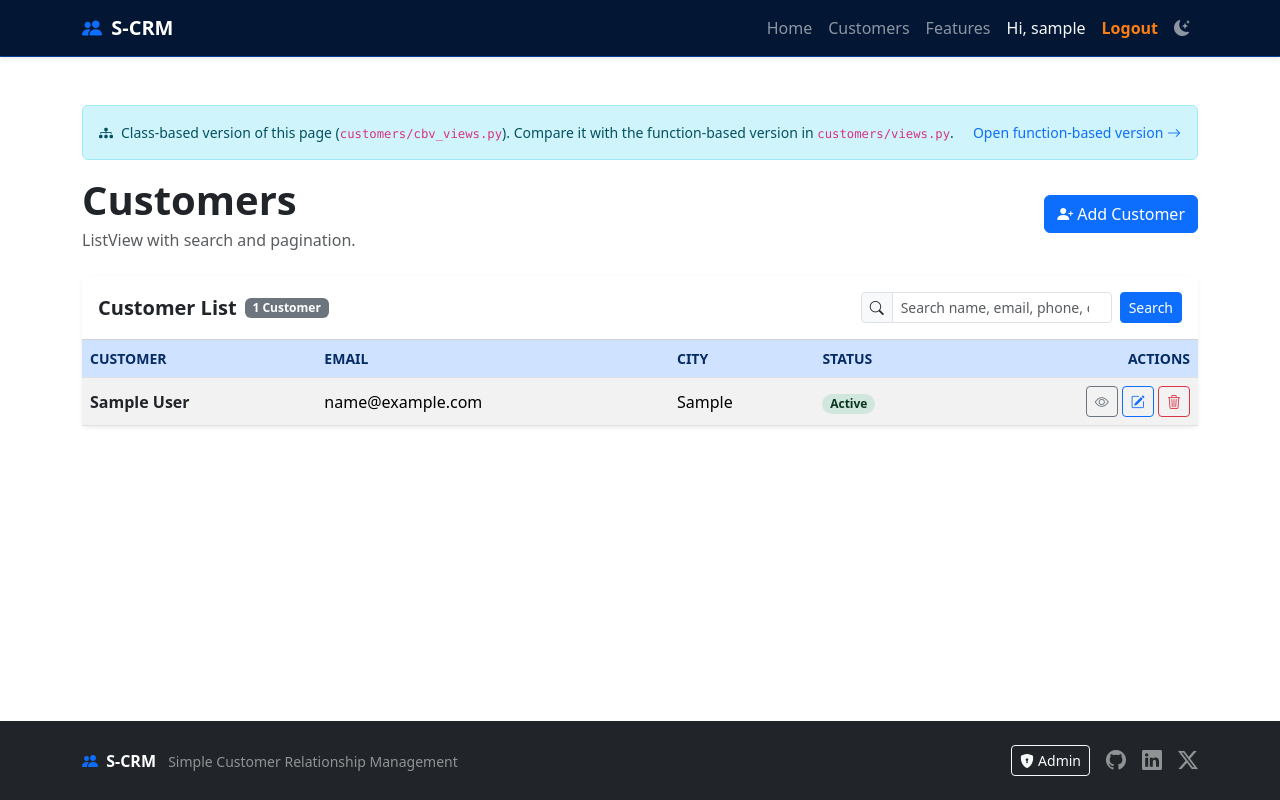
After one commit to sumanshekhar698/s_crm, a Django app: page /cbv/ in a window 1280 px wide. The commit adds this page. Run offline with Django 5.2, Linux system fonts and the light colour scheme; a user stored in the database is signed in; tables that the repository leaves empty hold one stand-in row (values such as "Sample post").

Commit message:
Add class-based versions of the customer pages under /cbv/
ListView, DetailView, CreateView, UpdateView and DeleteView sharing an OwnedRecordMixin, with a namespaced URLconf and banners linking to the function-based versions.

Co-authored-by: Cursor <cursoragent@cursor.com>

```diff
--- a/config/urls.py
+++ b/config/urls.py
@@ -23,5 +23,6 @@ urlpatterns = [
     path('admin/', admin.site.urls),
     path('api/', include(router.urls)),
     path('api-auth/', include('rest_framework.urls')),  # login/logout links on the browsable API
+    path('cbv/', include('customers.cbv_urls')),  # class-based version of the customer pages
     path('', include('customers.urls')),#s called URLconf modularization: each Django app owns its own URLs.
 ]
--- /dev/null
+++ b/customers/cbv_views.py
@@ -0,0 +1,79 @@
+"""
+Class-based versions of the customer pages in views.py.
+
+Compare each class with its function in views.py: Django's generic views already
+know how to list, show, create, update and delete a model, so we only write what's
+specific to this app (which records a user can see, who owns new records, and where
+to go afterwards).
+"""
+
+from django.contrib import messages
+from django.contrib.auth.mixins import LoginRequiredMixin
+from django.contrib.messages.views import SuccessMessageMixin
+from django.urls import reverse, reverse_lazy
+from django.views.generic import CreateView, DeleteView, DetailView, ListView, UpdateView
+
+from .forms import AddRecordForm
+from .models import Record
+from .views import PER_PAGE, search_records, visible_records
+
+
+class OwnedRecordMixin(LoginRequiredMixin):
+    """Shared by every view below: login required, and only the user's own customers."""
+    model = Record
+
+    def get_queryset(self):
+        return visible_records(self.request.user)
+
+
+class RecordListView(OwnedRecordMixin, ListView):
+    template_name = 'customers/cbv/record_list.html'   # default would be customers/record_list.html
+    paginate_by = PER_PAGE                               # gives the template page_obj, like Paginator in views.py
+
+    def get_queryset(self):
+        query = self.request.GET.get('q', '').strip()
+        return search_records(super().get_queryset(), query).order_by('-created_at', '-pk')
+
+    def get_context_data(self, **kwargs):
+        context = super().get_context_data(**kwargs)
+        context['query'] = self.request.GET.get('q', '').strip()
+        return context
+
+
+class RecordDetailView(OwnedRecordMixin, DetailView):
+    template_name = 'customers/cbv/record_detail.html'
+    context_object_name = 'customer_record'   # default name would be "record" (or "object")
+
+
+class RecordCreateView(LoginRequiredMixin, SuccessMessageMixin, CreateView):
+    model = Record
+    form_class = AddRecordForm
+    template_name = 'customers/cbv/record_form.html'
+    success_message = "%(first_name)s %(last_name)s has been added."
+
+    def form_valid(self, form):
+        # Same idea as form.save(commit=False) in views.add_record
+        form.instance.owner = self.request.user
+        return super().form_valid(form)
+
+    def get_success_url(self):
+        return reverse('cbv:detail', kwargs={'pk': self.object.pk})
+
+
+class RecordUpdateView(OwnedRecordMixin, SuccessMessageMixin, UpdateView):
+    form_class = AddRecordForm
+    template_name = 'customers/cbv/record_form.html'
+    context_object_name = 'customer_record'
+    success_message = "Customer details have been updated."
+    success_url = reverse_lazy('cbv:list')
+
+
+class RecordDeleteView(OwnedRecordMixin, DeleteView):
+    # GET shows a confirmation page; POST deletes. views.delete_record uses a JS confirm() instead.
+    template_name = 'customers/cbv/record_confirm_delete.html'
+    context_object_name = 'customer_record'
+    success_url = reverse_lazy('cbv:list')
+
+    def form_valid(self, form):
+        messages.success(self.request, f"{self.object.first_name} {self.object.last_name} has been deleted.")
+        return super().form_valid(form)
--- /dev/null
+++ b/customers/templates/customers/cbv/_banner.html
@@ -0,0 +1,10 @@
+<div class="alert alert-info d-flex flex-wrap align-items-center gap-2 small">
+    <i class="bi bi-diagram-3-fill"></i>
+    <span>
+        Class-based version of this page (<code>customers/cbv_views.py</code>).
+        Compare it with the function-based version in <code>customers/views.py</code>.
+    </span>
+    <a href="{{ fbv_url }}" class="ms-auto text-decoration-none text-nowrap">
+        Open function-based version <i class="bi bi-arrow-right"></i>
+    </a>
+</div>
--- /dev/null
+++ b/customers/templates/customers/cbv/record_list.html
@@ -0,0 +1,97 @@
+{% extends "base.html" %}
+
+{% block title %}Customers (CBV) | S-CRM{% endblock %}
+
+{% block content %}
+
+<div class="container py-5">
+
+    {% url 'customers_home' as fbv_url %}
+    {% include "customers/cbv/_banner.html" %}
+
+    <!-- Header -->
+    <div class="d-flex flex-wrap justify-content-between align-items-center gap-3 mb-4">
+        <div>
+            <h1 class="fw-bold mb-1">Customers</h1>
+            <p class="text-muted mb-0">ListView with search and pagination.</p>
+        </div>
+        <a href="{% url 'cbv:add' %}" class="btn btn-primary">
+            <i class="bi bi-person-plus-fill me-1"></i>Add Customer
+        </a>
+    </div>
+
+    <div class="card shadow-sm border-0">
+
+        <div class="card-header bg-body py-3">
+            <div class="d-flex flex-wrap justify-content-between align-items-center gap-2">
+                <div class="d-flex align-items-center gap-2">
+                    <h5 class="mb-0 fw-bold">Customer List</h5>
+                    <span class="badge bg-secondary">{{ page_obj.paginator.count }} Customer{{ page_obj.paginator.count|pluralize }}</span>
+                </div>
+                <form method="get" class="d-flex gap-2" role="search">
+                    <div class="input-group input-group-sm">
+                        <span class="input-group-text"><i class="bi bi-search"></i></span>
+                        <input type="search" name="q" value="{{ query }}" class="form-control"
+                               placeholder="Search name, email, phone, city" aria-label="Search customers">
+                    </div>
+                    <button type="submit" class="btn btn-sm btn-primary">Search</button>
+                </form>
+            </div>
+        </div>
+
+        <div class="table-responsive">
+            <table class="table table-striped table-hover align-middle mb-0">
+                <thead class="small text-uppercase"
+                       style="--bs-table-bg: var(--bs-primary-bg-subtle); --bs-table-color: var(--bs-primary-text-emphasis);">
+                    <tr>
+                        <th scope="col">Customer</th>
+                        <th scope="col">Email</th>
+                        <th scope="col">City</th>
+                        <th scope="col">Status</th>
+                        <th scope="col" class="text-end">Actions</th>
+                    </tr>
+                </thead>
+                <tbody>
+                    {# ListView puts the current page's records in object_list (and page_obj) #}
+                    {% for record in object_list %}
+                    <tr>
+                        <td>
+                            <a href="{% url 'cbv:detail' record.pk %}" class="fw-semibold text-body text-decoration-none">
+                                {{ record.first_name }} {{ record.last_name }}
+                            </a>
+                        </td>
+                        <td>{{ record.email }}</td>
+                        <td>{{ record.city }}</td>
+                        <td>{% include "customers/_status_badge.html" %}</td>
+                        <td class="text-end text-nowrap">
+                            <a href="{% url 'cbv:detail' record.pk %}" class="btn btn-sm btn-outline-secondary" title="View"><i class="bi bi-eye"></i></a>
+                            <a href="{% url 'cbv:update' record.pk %}" class="btn btn-sm btn-outline-primary" title="Edit"><i class="bi bi-pencil-square"></i></a>
+                            <a href="{% url 'cbv:delete' record.pk %}" class="btn btn-sm btn-outline-danger" title="Delete"><i class="bi bi-trash3"></i></a>
+                        </td>
+                    </tr>
+                    {% empty %}
+                    <tr>
+                        <td colspan="5" class="text-center text-muted py-5">No customers found.</td>
+                    </tr>
+                    {% endfor %}
+                </tbody>
+            </table>
+        </div>
+
+        {% if is_paginated %}
+        <div class="card-footer bg-body d-flex justify-content-end py-3">
+            <ul class="pagination pagination-sm mb-0">
+                {% for number in page_obj.paginator.page_range %}
+                <li class="page-item {% if number == page_obj.number %}active{% endif %}">
+                    <a class="page-link" href="{% querystring page=number %}">{{ number }}</a>
+                </li>
+                {% endfor %}
+            </ul>
+        </div>
+        {% endif %}
+
+    </div>
+
+</div>
+
+{% endblock %}
--- a/customers/templates/customers/dashboard.html
+++ b/customers/templates/customers/dashboard.html
@@ -14,6 +14,9 @@
             <h1 class="fw-bold mb-1">Customers</h1>
             <p class="text-muted mb-0">
                 Manage your customers and their information.
+                <a href="{% url 'cbv:list' %}" class="small text-decoration-none ms-1" title="Same pages built with Django's generic class-based views">
+                    <i class="bi bi-diagram-3"></i> Class-based version
+                </a>
             </p>
         </div>
 
```
Also changed, not shown: customers/cbv_urls.py (added, +14 -0 lines), customers/templates/customers/cbv/record_confirm_delete.html (added, +45 -0 lines), customers/templates/customers/cbv/record_detail.html (added, +66 -0 lines), customers/templates/customers/cbv/record_form.html (added, +60 -0 lines).
